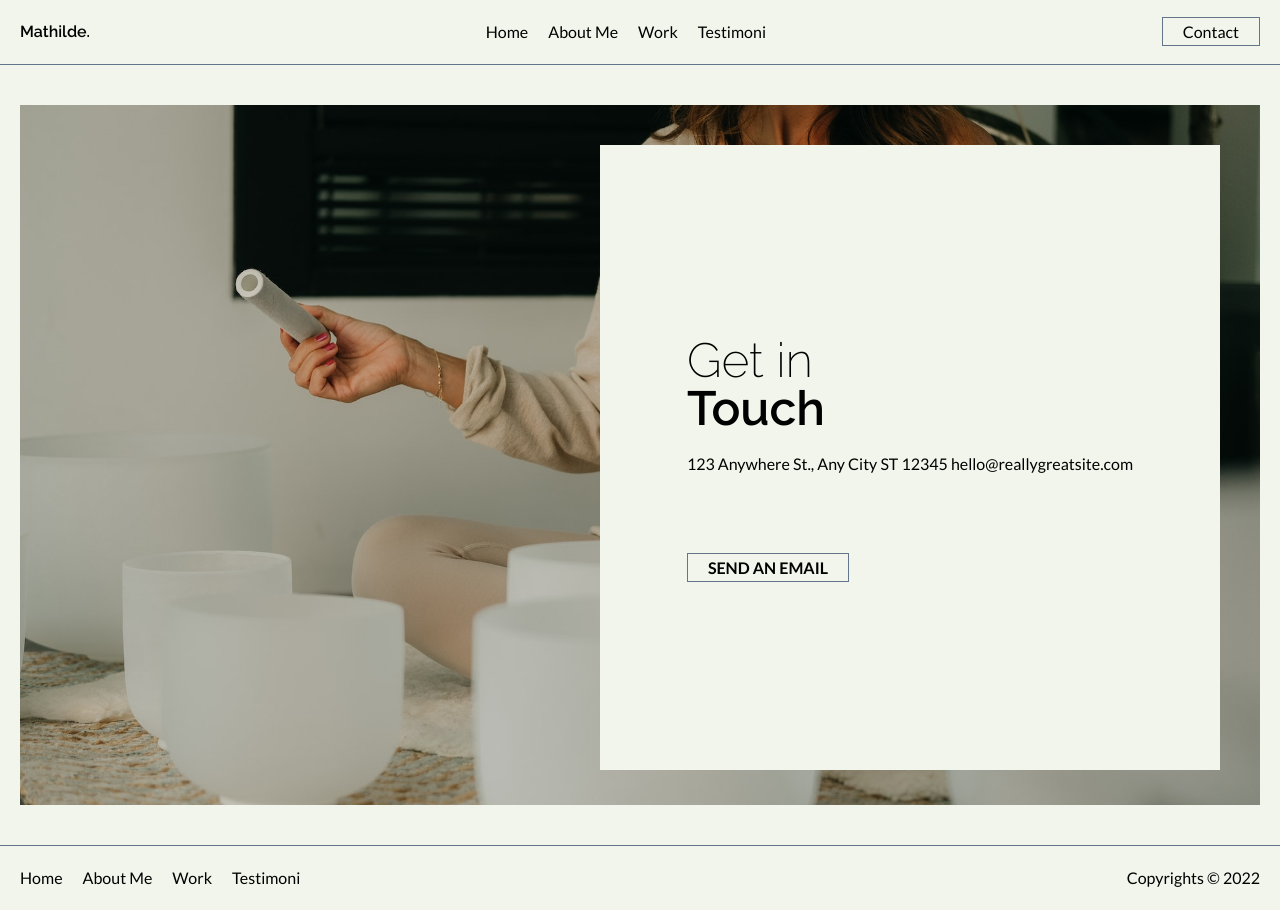
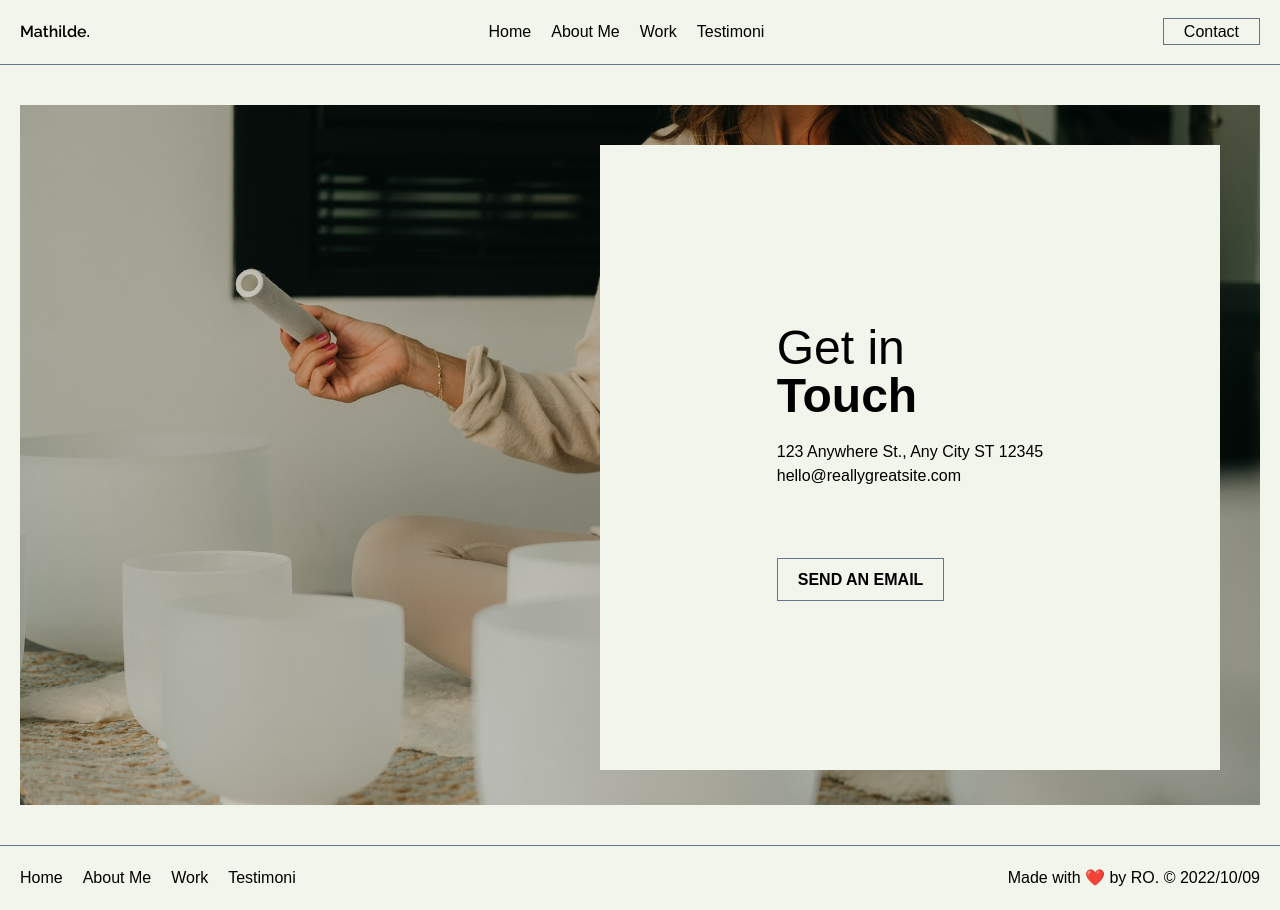
Before and after one commit to caesareza/nextjs-tailwind-portfolio-website, a Next.js app: page /contact in a window 1280 px wide. Built offline with nearby package versions, Linux system fonts and the light colour scheme.

Commit message:
Update footer dan header padding

```diff
--- a/jsconfig.json
+++ b/jsconfig.json
@@ -3,7 +3,8 @@
     "baseUrl": ".",
     "paths": {
       "@/components/*": ["src/components/*"],
-      "@/data/*": ["src/data/*"]
+      "@/data/*": ["src/data/*"],
+      "@/styles/*": ["src/styles/*"]
     }
   }
 }
--- a/src/components/General/Footer.js
+++ b/src/components/General/Footer.js
@@ -4,8 +4,8 @@ import { menu } from '@/data/menu'
 
 export default function Footer() {
   return (
-    <footer className="border-t border-slate-500 mt-5 py-5">
-      <div className="container mx-auto flex px-5">
+    <footer className="border-t border-slate-500 mt-5">
+      <div className="container mx-auto flex p-5">
         <ul className="gap-5 hidden lg:flex">
           {menu.map((value, index) => (
             <li key={index}>
@@ -15,7 +15,7 @@ export default function Footer() {
             </li>
           ))}
         </ul>
-        <div className="ml-auto">Copyrights &copy; 2022</div>
+        <div className="ml-auto">Made with ❤️ by RO. &copy; 2022/10/09</div>
       </div>
     </footer>
   )
--- a/src/components/General/Header.js
+++ b/src/components/General/Header.js
@@ -18,14 +18,14 @@ export default function Header() {
   }
 
   return (
-    <header className="border-b border-slate-500 py-5 mb-5">
-      <div className="container mx-auto flex justify-between px-5">
+    <header className="border-b border-slate-500 mb-5">
+      <div className="container mx-auto flex justify-between p-5">
         <div className="logo">
           <Link href="/">
             <a>Mathilde.</a>
           </Link>
         </div>
-        <ul className="flex gap-5 hidden lg:flex">
+        <ul className="gap-5 hidden lg:flex">
           {menu.map((value, index) => (
             <li key={index}>
               <Link href={value.href}>
--- a/src/pages/contact.js
+++ b/src/pages/contact.js
@@ -21,10 +21,12 @@ const Contact = () => (
         <span>Get in</span> <br />
         <span className="font-bold">Touch</span>
       </h1>
-      <p>123 Anywhere St., Any City ST 12345 hello@reallygreatsite.com</p>
+      <p>
+        123 Anywhere St., Any City ST 12345 <br /> hello@reallygreatsite.com
+      </p>
       <nav className="mt-20">
         <Link href="/contact">
-          <a className="border border-slate-500 p-1 px-5 uppercase font-bold">
+          <a className="border border-slate-500 p-3 px-5 uppercase font-bold">
             Send an Email
           </a>
         </Link>
--- a/src/pages/testimoni.js
+++ b/src/pages/testimoni.js
@@ -20,7 +20,7 @@ const Testimoni = () => (
     </div>
     <div className="text-black absolute z-10 top-10 left-0 p-20">
       <p className="font-bold text-2xl bg-yellow-100/50 p-2">
-        &quot; Jasmine has a unique style and is a true professional.&quot;
+        &quot; Mathilde has a unique style and is a true professional.&quot;
       </p>
       <span>- Shiloh Carson, Client</span>
     </div>
--- a/src/styles/globals.css
+++ b/src/styles/globals.css
@@ -3,7 +3,7 @@
 @tailwind utilities;
 
 html {
-  font-family: 'Lato', sans-serif;
+  @apply font-['Lato'] font-[sans-serif]
 }
 
 body {
@@ -11,7 +11,7 @@ body {
 }
 
 h1, h2, h3 {
-  font-family: 'Raleway', sans-serif;
+  @apply font-['Raleway'] font-[sans-serif]
 }
 
 .logo{
```
